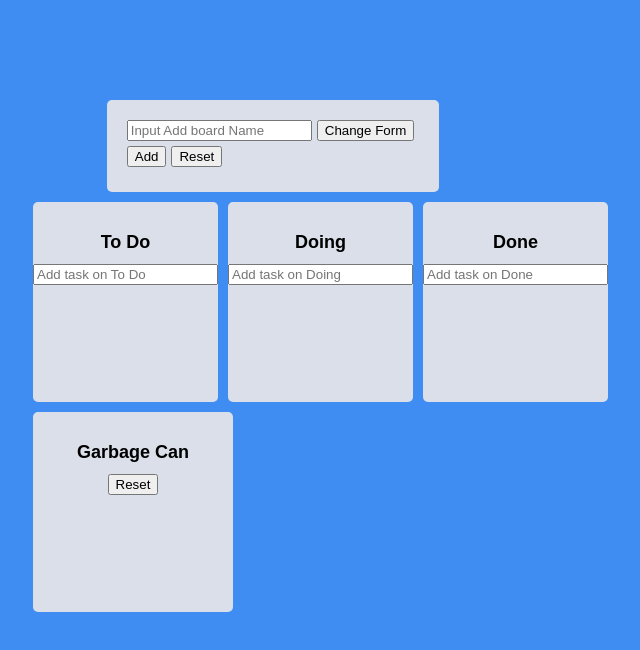
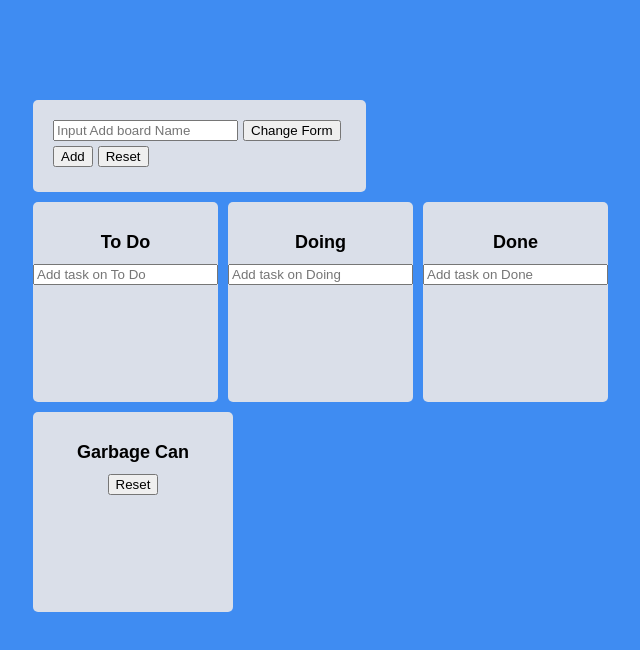
Before and after one commit to Eluwing/pratice_animation_app, a React (Create React App) app: page / in a window 1280 px wide. Shown: the top 650 px of the page, without its empty margins (367-1007 px from the left). Built offline with nearby package versions, Linux system fonts and the light colour scheme.

Commit message:
[Feature]fix justify content css that board controller

```diff
--- a/src/App.tsx
+++ b/src/App.tsx
@@ -109,8 +109,7 @@ const BoardControllerWrapper = styled.div`
   max-width: 480px;
   width: 100%;
   margin: 0 auto;
-  justify-content: center;
-  align-items: center;
+  justify-content: flex-start;
   padding-top: 100px;
 `;
 
--- a/src/Components/BoardController.tsx
+++ b/src/Components/BoardController.tsx
@@ -23,7 +23,7 @@ const BoardControllerArea = styled.div`
   background-color: ${(props) => props.theme.boardColor};
 `;
 
-const FormButton = styled.div`
+const FormButtonItems = styled.div`
   margin: 5px 0;
 `;
 
@@ -111,12 +111,12 @@ const BoardController = (): JSX.Element => {
             Change Form
           </button>
         </ChangeFormButton>
-        <FormButton>
+        <FormButtonItems>
           <button type="submit">Delete</button>
           <ResetButtonArea>
             <ResetButton />
           </ResetButtonArea>
-        </FormButton>
+        </FormButtonItems>
       </>
     );
   };
@@ -129,12 +129,12 @@ const BoardController = (): JSX.Element => {
             Change Form
           </button>
         </ChangeFormButton>
-        <FormButton>
+        <FormButtonItems>
           <button type="submit">Add</button>
           <ResetButtonArea>
             <ResetButton />
           </ResetButtonArea>
-        </FormButton>
+        </FormButtonItems>
       </>
     );
   };
```
